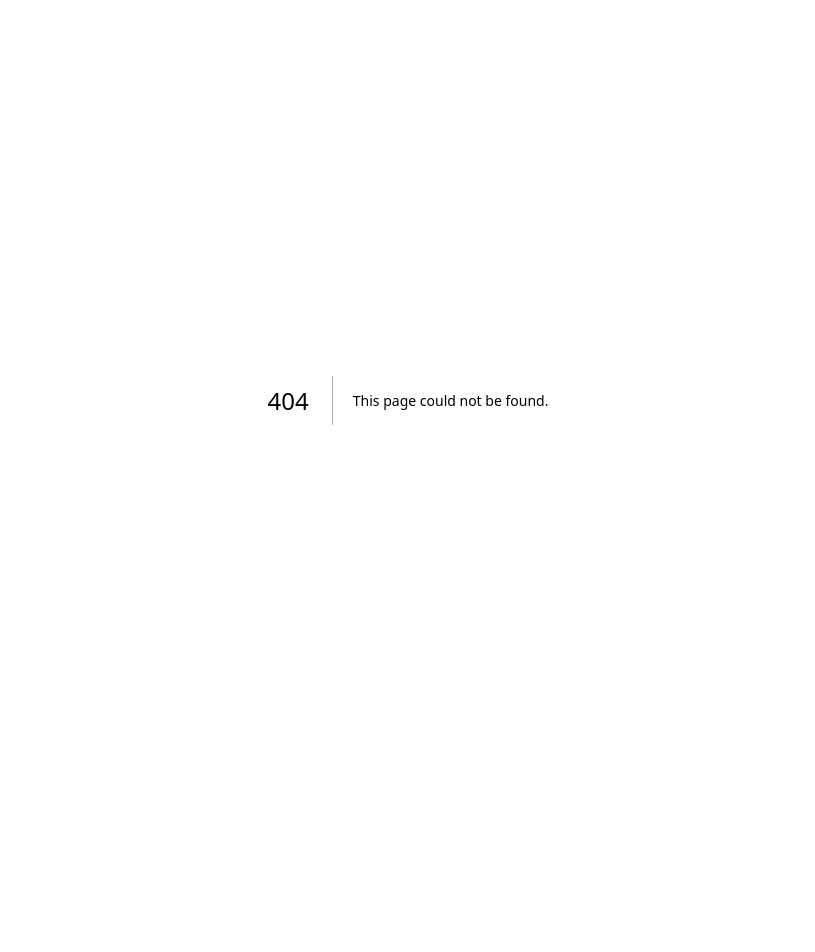
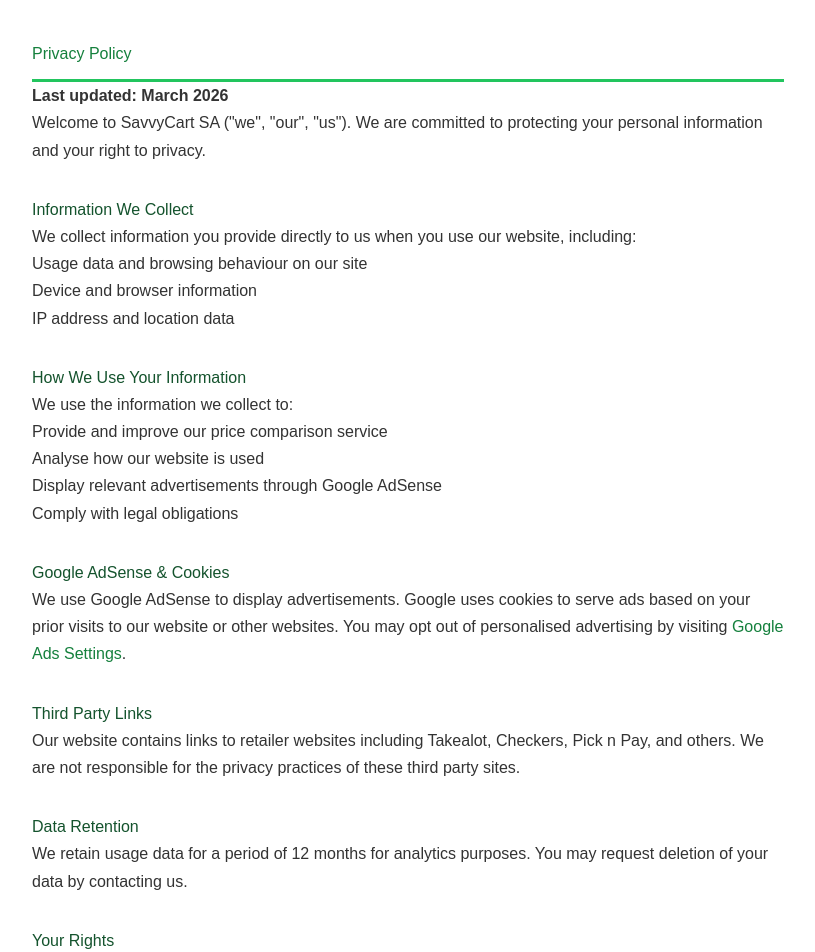
Before and after one commit to ArtFunder69/savvycart-sa, a Next.js app: page /privacy in a window 1280 px wide. Before the commit this address had no page. Shown: the top 952 px of the page, without its empty margins (232-1047 px from the left). Before the commit the page ends 800 px from the top, so only its background shows below. Built offline with nearby package versions, Linux system fonts and the light colour scheme.

Commit message:
Add Privacy Policy and About pages

```diff
--- /dev/null
+++ b/app/about/page.js
@@ -0,0 +1,42 @@
+export const metadata = {
+  title: "About SavvyCart SA - South Africa's Grocery Price Comparison",
+  description: "SavvyCart SA helps South Africans compare grocery prices across major retailers to save money every day.",
+};
+
+export default function About() {
+  return (
+    <main style={{ maxWidth: "800px", margin: "0 auto", padding: "40px 24px", fontFamily: "Arial, sans-serif", lineHeight: "1.7", color: "#333" }}>
+      <h1 style={{ color: "#15803d", borderBottom: "3px solid #22c55e", paddingBottom: "12px" }}>About SavvyCart SA</h1>
+
+      <p style={{ fontSize: "18px", color: "#374151" }}>SavvyCart SA is South Africa's dedicated grocery price comparison platform, helping everyday South Africans save money on their weekly shopping.</p>
+
+      <h2 style={{ color: "#14532d", marginTop: "32px" }}>Our Mission</h2>
+      <p>With the rising cost of living in South Africa, every rand counts. Our mission is simple — help you find the cheapest price for your everyday groceries, toiletries, and household products across all major South African retailers.</p>
+
+      <h2 style={{ color: "#14532d", marginTop: "32px" }}>What We Do</h2>
+      <p>We compare prices across South Africa's biggest retailers including:</p>
+      <ul>
+        <li>Takealot</li>
+        <li>Checkers & Checkers Sixty60</li>
+        <li>Pick n Pay</li>
+        <li>Woolworths</li>
+        <li>Makro</li>
+        <li>Dis-Chem</li>
+        <li>Clicks</li>
+      </ul>
+      <p>Our system automatically tracks prices daily so you always see the most up to date deals.</p>
+
+      <h2 style={{ color: "#14532d", marginTop: "32px" }}>Why SavvyCart SA?</h2>
+      <ul>
+        <li>🇿🇦 Built specifically for South African shoppers</li>
+        <li>💰 Find the lowest price instantly</li>
+        <li>🛒 Compare multiple retailers at once</li>
+        <li>📱 Works on any device</li>
+        <li>🆓 Completely free to use</li>
+      </ul>
+
+      <h2 style={{ color: "#14532d", marginTop: "32px" }}>Contact Us</h2>
+      <p>Have a suggestion or found an issue? We'd love to hear from you at <strong>hello@savvycart.co.za</strong></p>
+    </main>
+  );
+}
--- /dev/null
+++ b/app/privacy/page.js
@@ -0,0 +1,46 @@
+export const metadata = {
+  title: "Privacy Policy - SavvyCart SA",
+  description: "Privacy Policy for SavvyCart SA",
+};
+
+export default function PrivacyPolicy() {
+  return (
+    <main style={{ maxWidth: "800px", margin: "0 auto", padding: "40px 24px", fontFamily: "Arial, sans-serif", lineHeight: "1.7", color: "#333" }}>
+      <h1 style={{ color: "#15803d", borderBottom: "3px solid #22c55e", paddingBottom: "12px" }}>Privacy Policy</h1>
+      <p><strong>Last updated: March 2026</strong></p>
+      <p>Welcome to SavvyCart SA ("we", "our", "us"). We are committed to protecting your personal information and your right to privacy.</p>
+
+      <h2 style={{ color: "#14532d", marginTop: "32px" }}>Information We Collect</h2>
+      <p>We collect information you provide directly to us when you use our website, including:</p>
+      <ul>
+        <li>Usage data and browsing behaviour on our site</li>
+        <li>Device and browser information</li>
+        <li>IP address and location data</li>
+      </ul>
+
+      <h2 style={{ color: "#14532d", marginTop: "32px" }}>How We Use Your Information</h2>
+      <p>We use the information we collect to:</p>
+      <ul>
+        <li>Provide and improve our price comparison service</li>
+        <li>Analyse how our website is used</li>
+        <li>Display relevant advertisements through Google AdSense</li>
+        <li>Comply with legal obligations</li>
+      </ul>
+
+      <h2 style={{ color: "#14532d", marginTop: "32px" }}>Google AdSense & Cookies</h2>
+      <p>We use Google AdSense to display advertisements. Google uses cookies to serve ads based on your prior visits to our website or other websites. You may opt out of personalised advertising by visiting <a href="https://www.google.com/settings/ads" style={{ color: "#15803d" }}>Google Ads Settings</a>.</p>
+
+      <h2 style={{ color: "#14532d", marginTop: "32px" }}>Third Party Links</h2>
+      <p>Our website contains links to retailer websites including Takealot, Checkers, Pick n Pay, and others. We are not responsible for the privacy practices of these third party sites.</p>
+
+      <h2 style={{ color: "#14532d", marginTop: "32px" }}>Data Retention</h2>
+      <p>We retain usage data for a period of 12 months for analytics purposes. You may request deletion of your data by contacting us.</p>
+
+      <h2 style={{ color: "#14532d", marginTop: "32px" }}>Your Rights</h2>
+      <p>Under the Protection of Personal Information Act (POPIA), you have the right to access, correct, and request deletion of your personal information.</p>
+
+      <h2 style={{ color: "#14532d", marginTop: "32px" }}>Contact Us</h2>
+      <p>If you have any questions about this Privacy Policy, please contact us at: <strong>privacy@savvycart.co.za</strong></p>
+    </main>
+  );
+}
```
